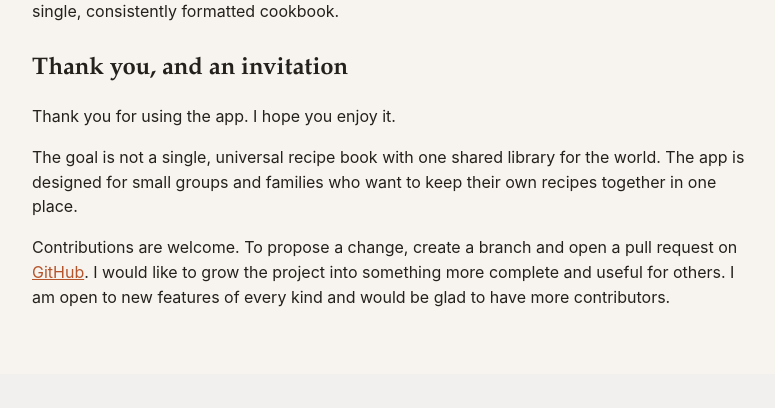
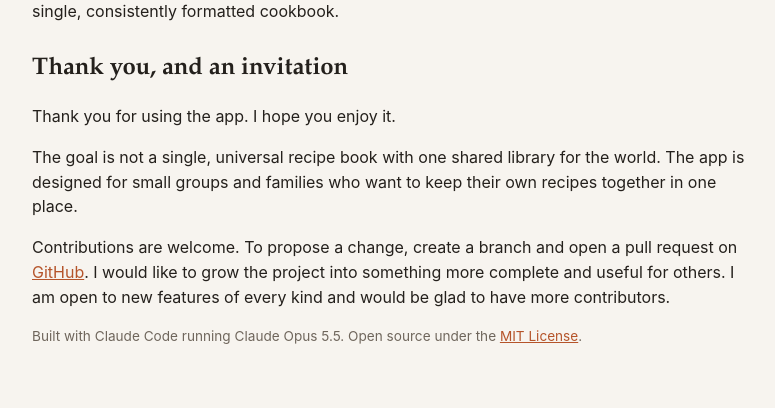
Before and after one commit to PittCaleb/recipe-box, a Flask app: page /about in a window 1280 px wide. Shown: the part 771-1179 px from the top of the page, without its empty margins (74-849 px from the left). Before the commit the page ends 1078 px from the top, so only its background shows below. Run offline with Flask 3, Linux system fonts and the light colour scheme; data comes from the database, SQL or seed files in the repository; parts of the project's set-up code (start-up, migrations or seed data) failed here and were passed over; some libraries are stand-ins or nearby versions.

Commit message:
Add the MIT License and credits
LICENSE (MIT, Caleb Cohen / PittCaleb). README gains "License and
credits" (built with Claude Code running Claude Opus 5.5), and the About
page ends with the same credit and a link to the license. The License
note leaves TODO.md.

Co-Authored-By: Claude Opus 5.5 <noreply@anthropic.com>

```diff
--- a/app/templates/help/about.html
+++ b/app/templates/help/about.html
@@ -50,5 +50,9 @@
     <a href="https://github.com/PittCaleb/recipe-box">GitHub</a>. I would like to grow the project into something more
     complete and useful for others. I am open to new features of every kind and would be glad to have more contributors.
   </p>
+  <p class="hint">
+    Built with Claude Code running Claude Opus 5.5. Open source under the
+    <a href="https://github.com/PittCaleb/recipe-box/blob/main/LICENSE">MIT License</a>.
+  </p>
 </article>
 {% endblock %}
```
Also changed, not shown: TODO.md (+0 -4 lines), README.md, 1 other file.
